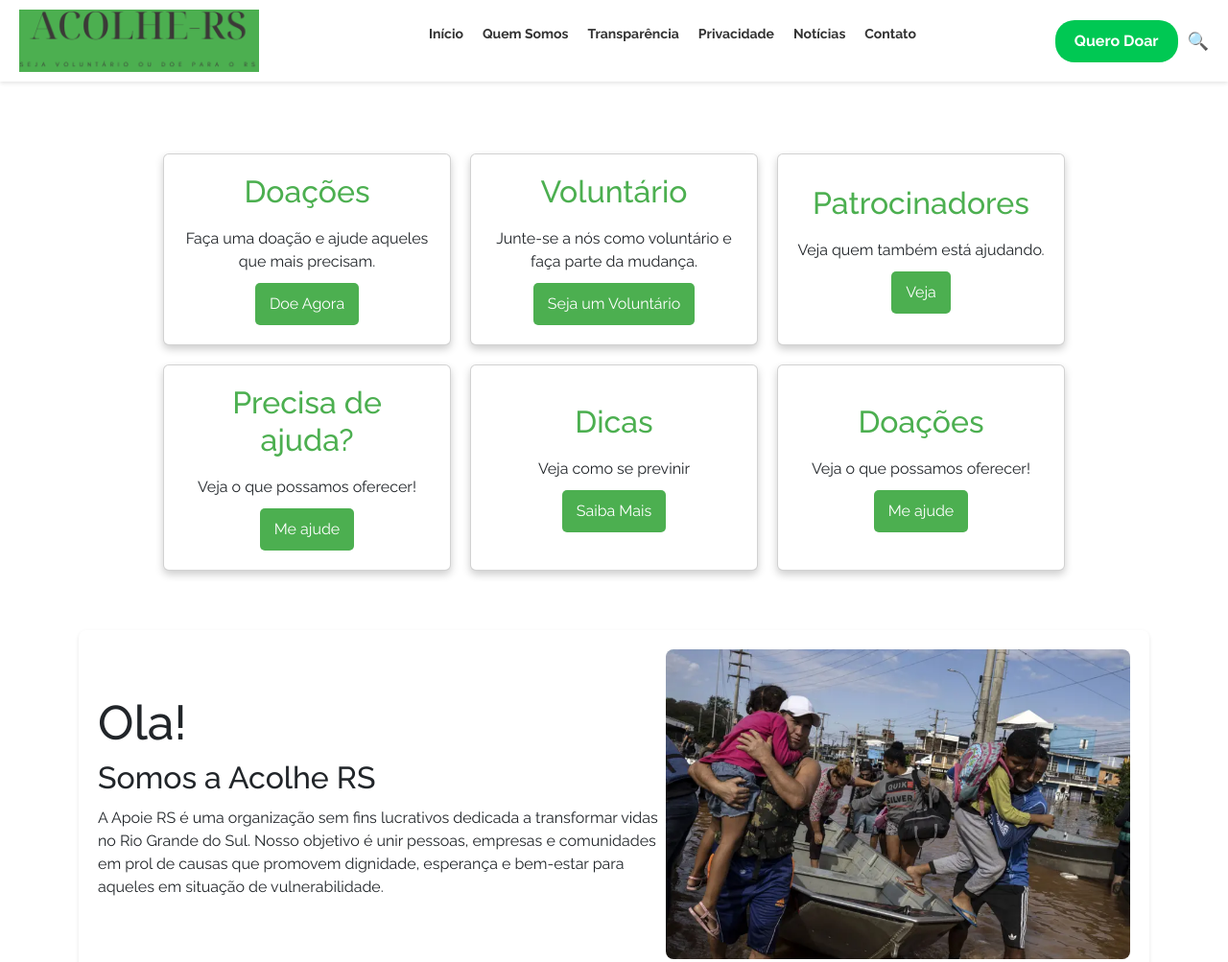
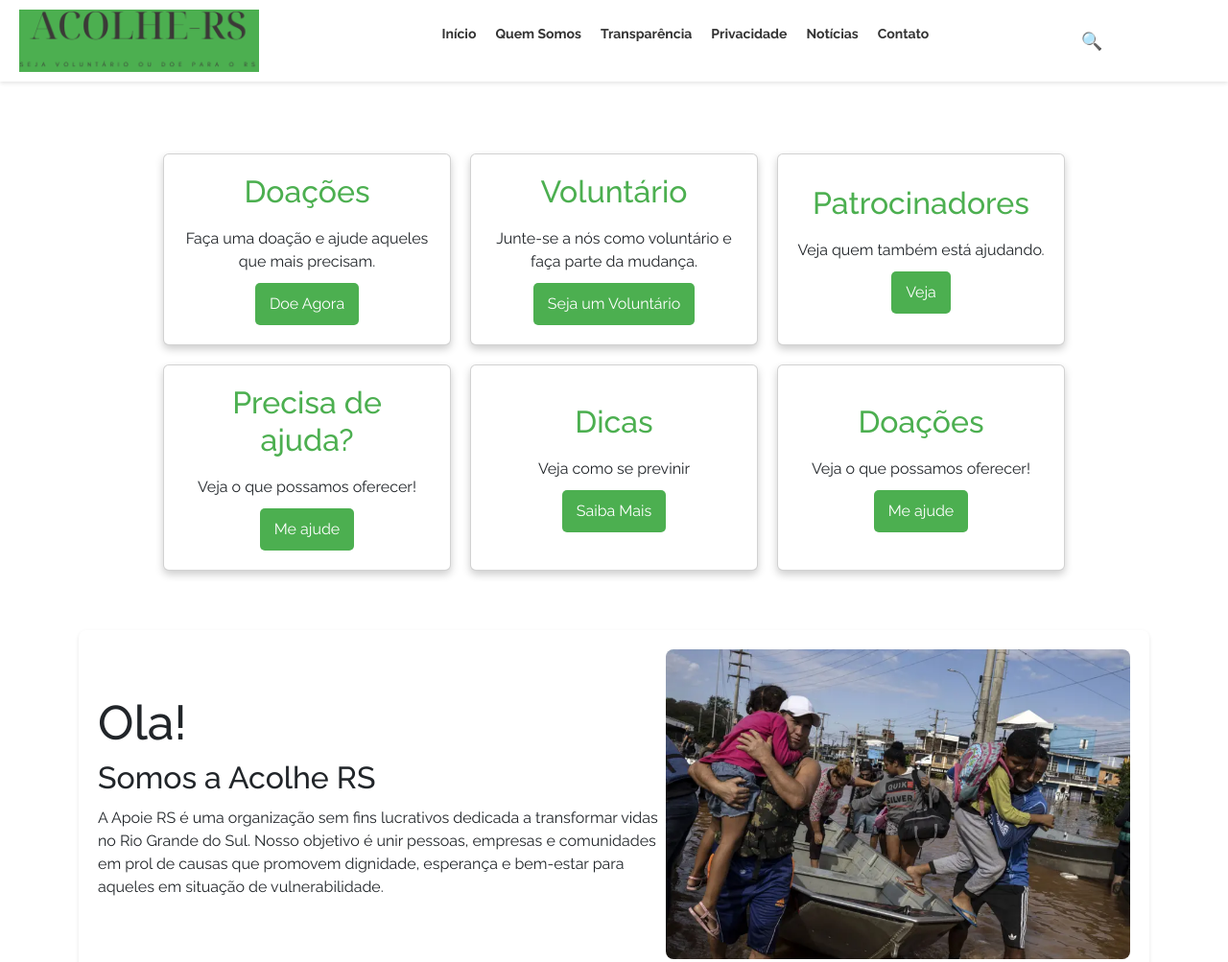
Before and after one commit to TheFabioBottoni/equipe22, a plain HTML site: page index.html in a window 1280 px wide. Shown: the top 1003 px of the page at 96% size. Drawn offline with nearby package versions, Linux system fonts and the light colour scheme.

Commit message:
first commit

```diff
--- a/index.html
+++ b/index.html
@@ -46,8 +46,7 @@
             </ul>
         </nav>
         <div class="header-actions">
-            <a href="#" class="donate-btn">Quero Doar</a>
-            <a href="#" class="search-icon">&#128269;</a> <!-- Ícone de lupa -->
+            <a href="#" class="search-icon">&#128269;</a> Ícone de lupa
         </div>
     </header>
 
```
